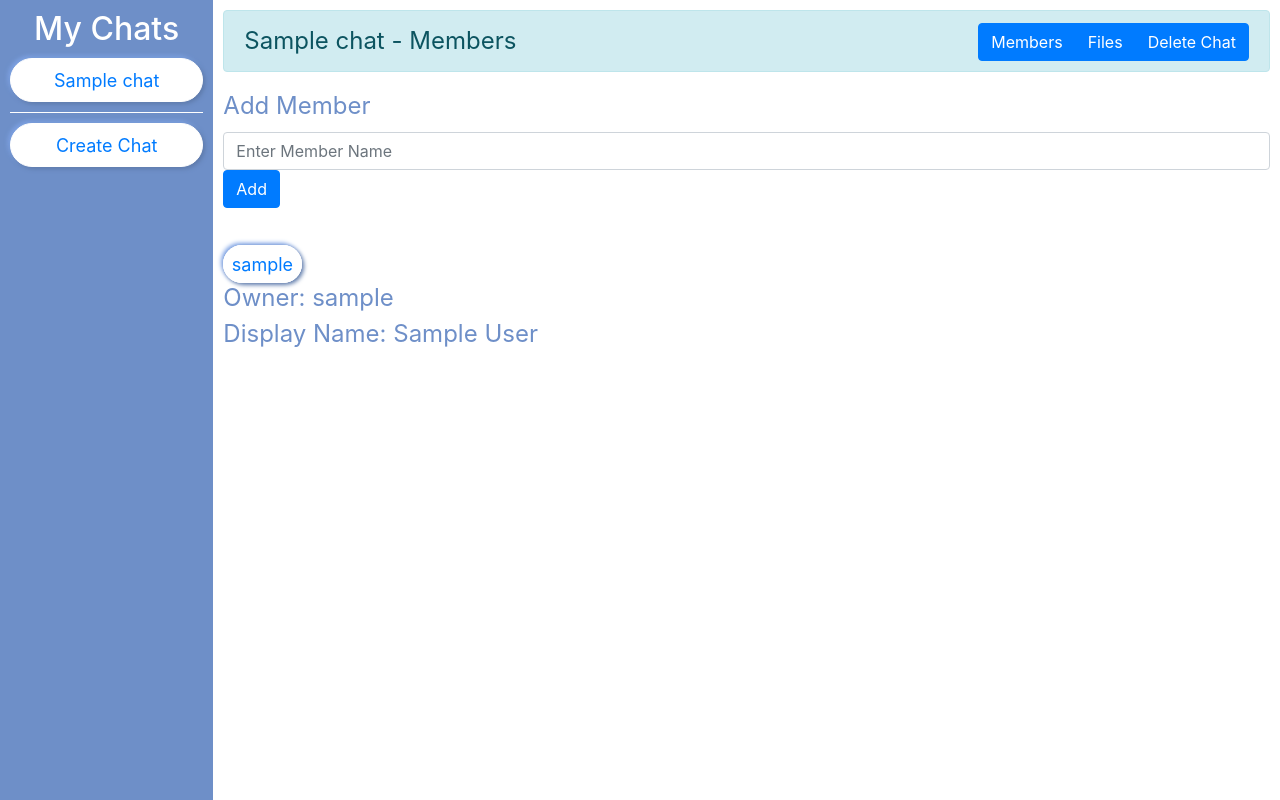
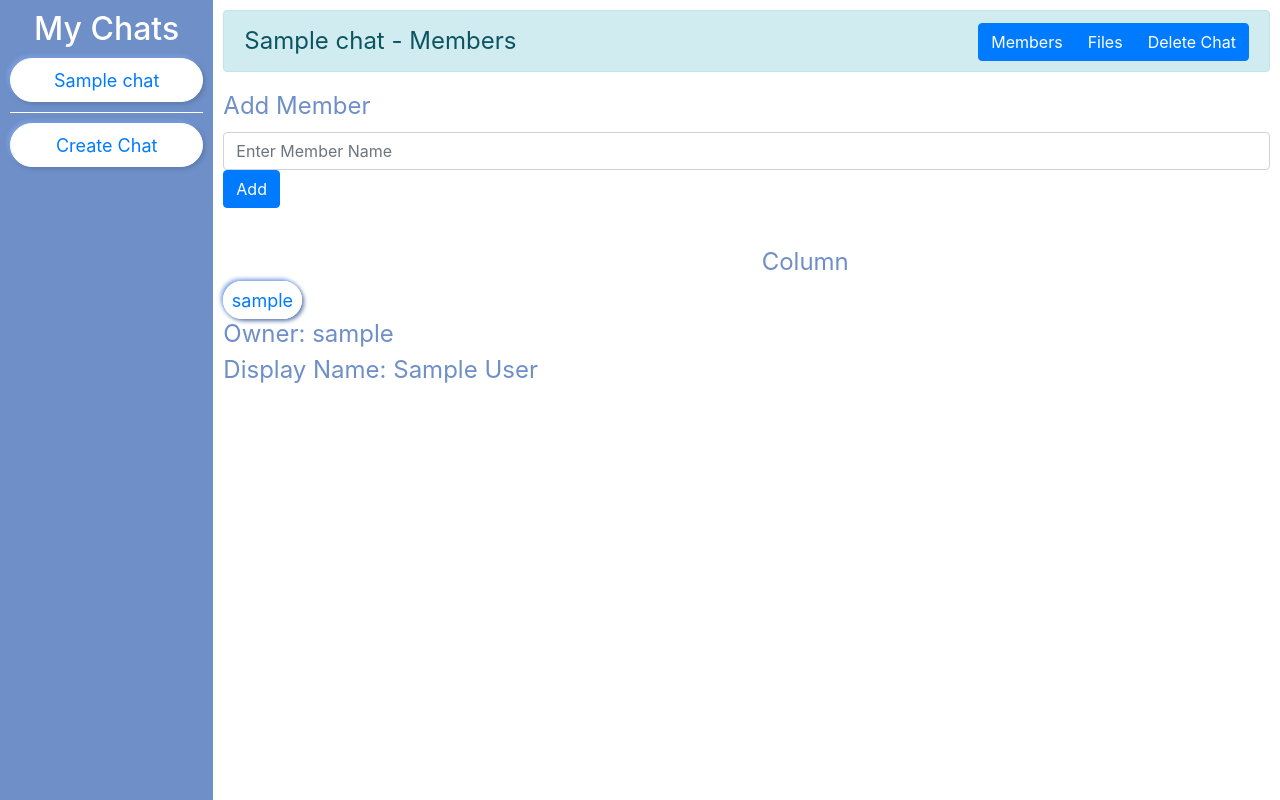
Before and after one commit to JoeJ1/WAD2_Group_Project, a Django app: a page that uses templates/chat/members.html in a window 1280 px wide. Shown: the part 76-876 px from the top of the page. Run offline with Django 3.2, Linux system fonts and the light colour scheme; a user stored in the database is signed in; tables that the repository leaves empty hold one stand-in row (values such as "Sample post"); some libraries are stand-ins or nearby versions.

Commit message:
memebers

```diff
--- a/templates/chat/members.html
+++ b/templates/chat/members.html
@@ -6,6 +6,7 @@
 {% endblock %}
 
 {% block includes_block %}
+<link rel="stylesheet" href="{% static 'styles/mainpage.css' %}">
 {% endblock %}
 
 {% block content_title %}
@@ -35,7 +36,19 @@
 </br>
 </br>
 
+<div class="container-fluid">
+    <div class="row justify-content-center align-items-center g-2">
+        <div class="col">
+        {% for user in chat_members %}
+            {% if user != owner %}
+                Username: {{ user }} </br> Display Name: {{user.display_name}}</br></br>
+            {% endif %}
+        {% endfor %}
+        </div>
+        <div class="col">Column</div>
+    </div>
 
+</div>
 
 
     <a href="#" class = "urlbuttons">{{owner}}</a> </br>
```
